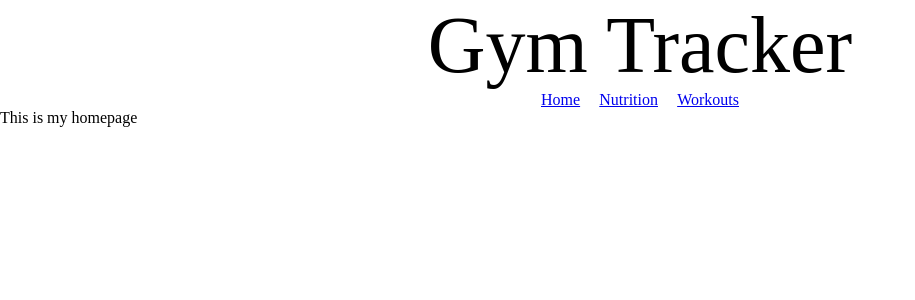
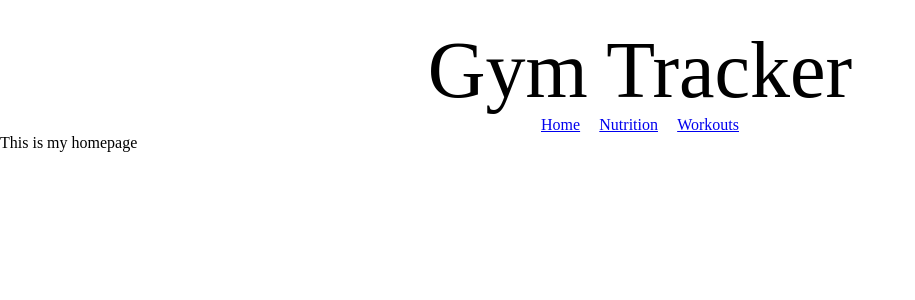
Before and after one commit to callum-laing/cdl-workout, a Vue app: page / in a window 1280 px wide. Shown: the top 300 px of the page, without its empty margins (0-915 px from the left). Built offline with nearby package versions, Linux system fonts and the light colour scheme.

Commit message:
refactored welcome component into homeview.vue

```diff
--- a/src/App.vue
+++ b/src/App.vue
@@ -11,7 +11,6 @@ import { RouterLink, RouterView } from 'vue-router'
       <RouterLink to="/workouts">Workouts</RouterLink>
     </nav>
   </header>
-
   <RouterView />
 </template>
 
@@ -30,5 +29,6 @@ nav {
 h1 {
   text-align: center;
   font-size: 5rem;
+  padding-top: 25px;
 }
 </style>
--- a/src/components/TheWelcome.vue
+++ /dev/null
@@ -1,5 +0,0 @@
-<script setup></script>
-
-<template>
-  <h1>This is my homepage</h1>
-</template>
--- a/src/views/HomeView.vue
+++ b/src/views/HomeView.vue
@@ -1,9 +1,7 @@
-<script setup>
-import TheWelcome from '../components/TheWelcome.vue'
-</script>
+<script setup></script>
 
 <template>
   <main>
-    <TheWelcome />
+    <h1>This is my homepage</h1>
   </main>
 </template>
```
